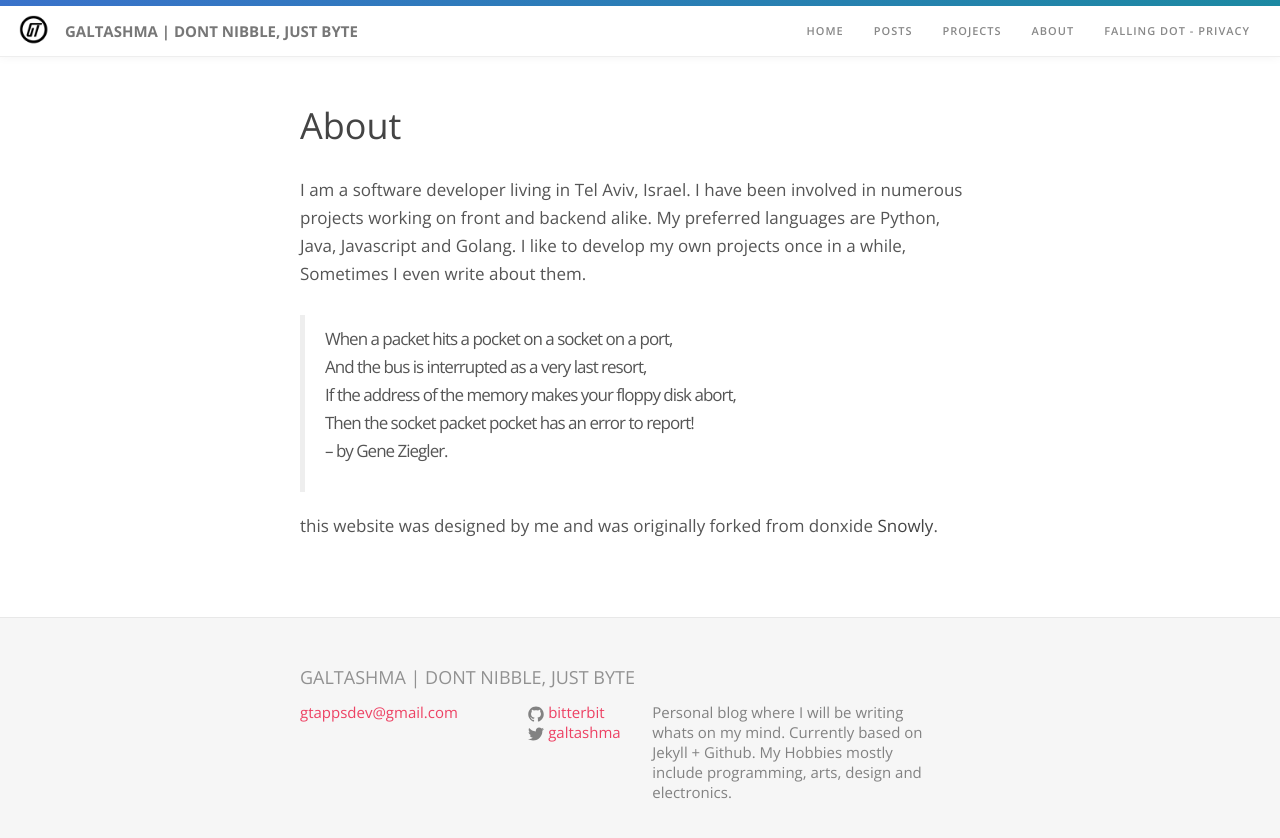
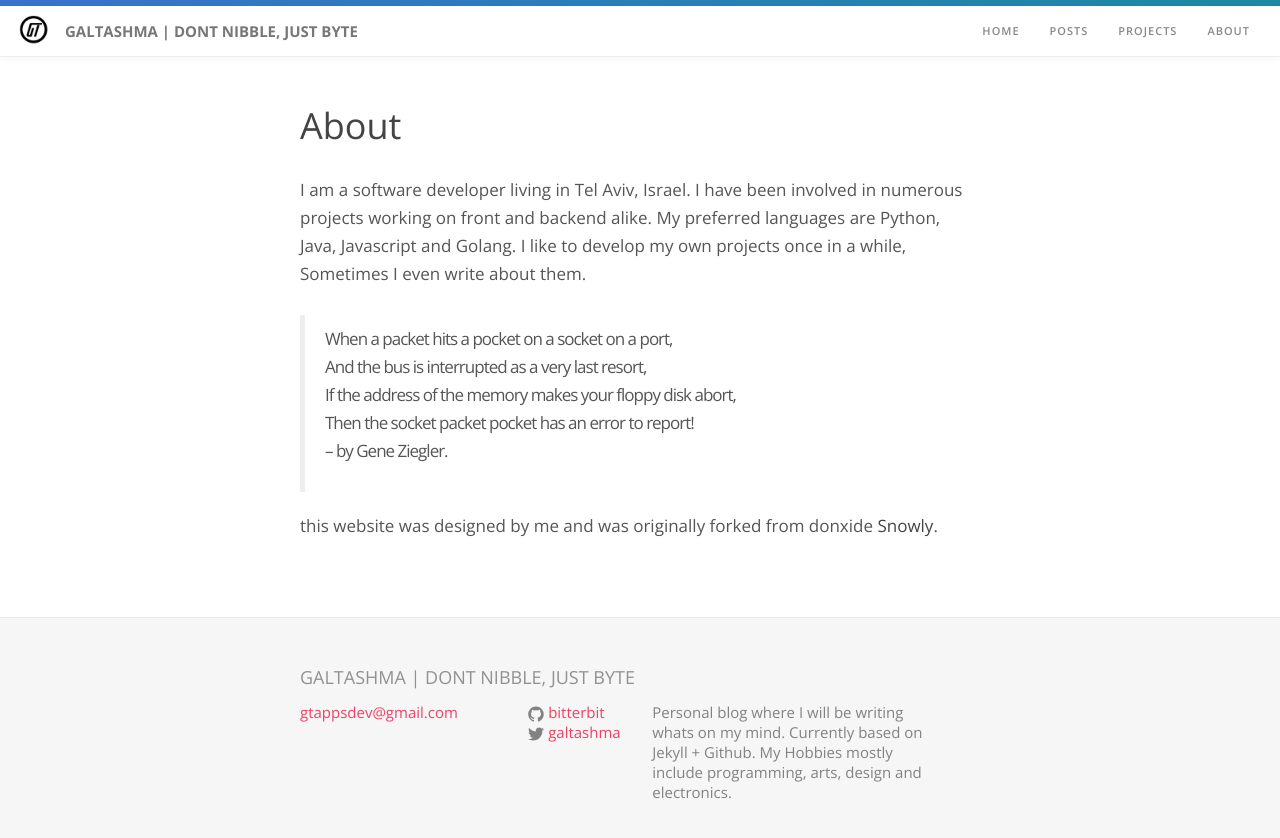
Before and after one commit to bitterbit/bitterbit.github.io, a Jekyll site: the page built from about.md, in a window 1280 px wide. Shown: the top 838 px of the page. Built offline with Jekyll 4.4.1, drawn with Linux system fonts in a browser that asks for light colours; comment, search, counter and statistics services are not loaded.

Commit message:
Exclude will now also work on all pages
Not just on home navigation

```diff
--- a/_includes/header.html
+++ b/_includes/header.html
@@ -22,7 +22,9 @@
 			<ul class="nav navbar-nav navbar-right">
                                 {% assign pages = site.html_pages | sort:"weight"  %}
 				{% for page in pages %}
+				{% unless page.exclude %}
 					<li><a href="{{ page.url }}" title="{{page.title}}">{{page.title}}</a></li>
+				{% endunless %}
 				{% endfor %}
 			</ul>
 		</div>
```
